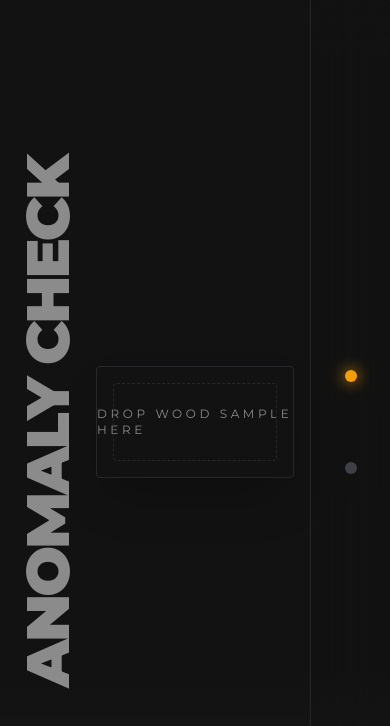
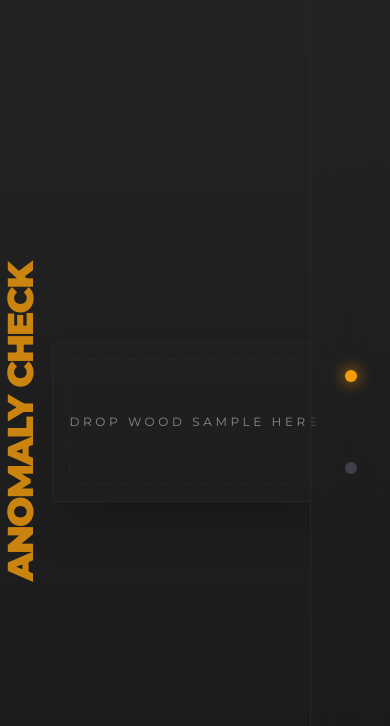
Before and after one commit to berkaycengiz/Anomaly-Detection, a React (Vite) app in the folder client/: page / in a window 390 px wide. Shown: the top 726 px of the page. Built offline with nearby package versions, Linux system fonts and the light colour scheme.

Commit message:
Responsive fix.

```diff
--- a/client/src/pages/Home.tsx
+++ b/client/src/pages/Home.tsx
@@ -15,7 +15,6 @@ const Home: React.FC = () => {
     const container = containerRef.current;
 
     if (container && targetRef.current) {
-      // Disable snapping during programmatic scroll to prevent conflict
       setIsSnapping(false);
 
       const top = targetRef.current.offsetTop;
@@ -28,7 +27,6 @@ const Home: React.FC = () => {
           container.scrollTop = latest;
         },
         onComplete: () => {
-          // Re-enable snapping after the scroll animation is properly finished
           setIsSnapping(true);
         }
       });
@@ -38,7 +36,6 @@ const Home: React.FC = () => {
 
   const handleScroll = (e: React.UIEvent<HTMLDivElement>) => {
     const { scrollTop, offsetHeight } = e.currentTarget;
-    // Simple toggle logic based on scroll position
     if (scrollTop > offsetHeight / 2) {
       setActiveTab('HISTORY');
     } else {
@@ -50,21 +47,21 @@ const Home: React.FC = () => {
     <div
       ref={containerRef}
       onScroll={handleScroll}
-      className={`h-screen overflow-y-auto bg-linear-to-b from-background from-40% to-[#3D3D3D] bg-local ${isSnapping ? 'snap-y snap-mandatory' : ''}`}
+      className={`h-screen overflow-y-auto bg-linear-to-t from-background from-0% to-[#242323] bg-local ${isSnapping ? 'snap-y snap-mandatory' : ''}`}
     >
 
       <Sidebar activeTab={activeTab} onNavigate={handleNavigate} />
 
-      <div className="fixed left-0 top-0 h-full w-24 flex items-center justify-center pointer-events-none z-10">
+      <div className="fixed h-full w-10 md:w-14 xl:w-22 flex items-center justify-end pointer-events-none z-10">
         <div className="rotate-180 [writing-mode:vertical-lr] flex items-center justify-center">
           <AnimatePresence mode='wait'>
             <motion.h2
               key={activeTab}
-              initial={{ opacity: 0, y: 20 }}
+              initial={{ opacity: 0, y: 40 }}
               animate={{ opacity: 1, y: 0 }}
-              exit={{ opacity: 0, y: -20 }}
+              exit={{ opacity: 0, y: -40 }}
               transition={{ duration: 0.3, ease: "easeInOut" }}
-              className="font-heading font-black text-6xl text-text tracking-tighter uppercase whitespace-nowrap"
+              className="font-heading font-black text-4xl text-highlight/80 tracking-tighter uppercase whitespace-nowrap md:text-5xl xl:text-6xl"
             >
               {activeTab === 'CHECK' ? 'Anomaly Check' : 'Anomaly History'}
             </motion.h2>
@@ -74,7 +71,7 @@ const Home: React.FC = () => {
 
       <section
         ref={checkRef}
-        className="h-screen w-full flex items-center justify-center pl-24 pr-24 snap-start"
+        className="h-screen w-full flex items-center justify-center pl-13 pr-13 md:pl-16 md:pr-16 xl:pl-24 xl:pr-24 snap-start"
       >
         <div className="w-full max-w-5xl">
           <div className="bg-primary aspect-video rounded-sm border border-zinc-800 shadow-2xl flex items-center justify-center relative group">
@@ -86,12 +83,9 @@ const Home: React.FC = () => {
 
       <section
         ref={historyRef}
-        className="h-screen w-full flex items-center justify-center pl-32 pr-20 snap-start"
+        className="h-screen w-full flex items-center justify-center pl-13 pr-13 md:pl-16 md:pr-16 xl:pl-24 xl:pr-24 snap-start"
       >
         <div className="w-full max-w-5xl">
-          <h1 className="text-secondary font-heading text-4xl font-black uppercase italic mb-10">Archive_Logs</h1>
-
-          {/* History Grid Örneği */}
           <div className="grid grid-cols-2 gap-8 w-full">
             <div className="h-48 bg-primary rounded-sm border border-zinc-800 flex items-center justify-center">
               <span className="text-zinc-700 font-mono text-xs italic">Record_001.data</span>
```
